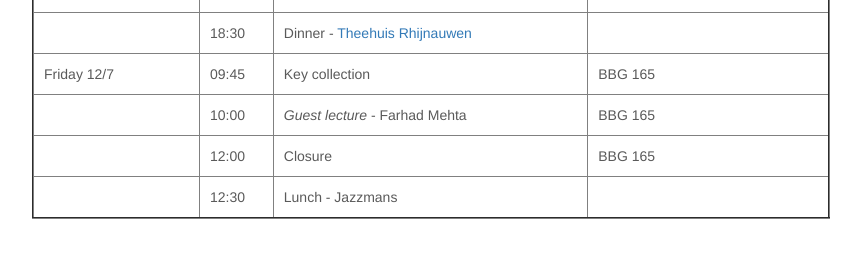
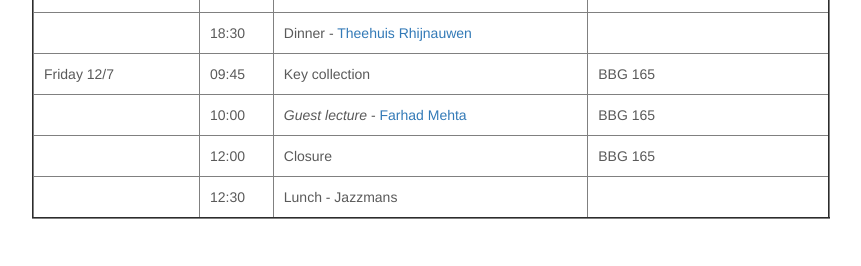
Before and after one commit to uu-afp/uu-afp.github.io, a Jekyll site: the page built from schedule.html, in a window 1280 px wide. Shown: the part 1614-1880 px from the top of the page, without its empty margins (209-1070 px from the left). Built offline with Jekyll 4.4.1, drawn with Linux system fonts in a browser that asks for light colours; nearby versions of some CDN libraries; part of the change alters nothing that is shown.

```diff
--- a/schedule.html
+++ b/schedule.html
@@ -285,7 +285,7 @@ The preliminary program for this year's summer school is given below.
     <tr>
       <td></td>
       <td>10:00</td>
-      <td><i>Guest lecture</i> - Farhad Mehta</td>
+      <td><i>Guest lecture</i> - <a href="slides/farhad.pdf">Farhad Mehta</a></td>
       <td>BBG 165</td>
     </tr>
 
```
Also changed, not shown: 1 other file.
